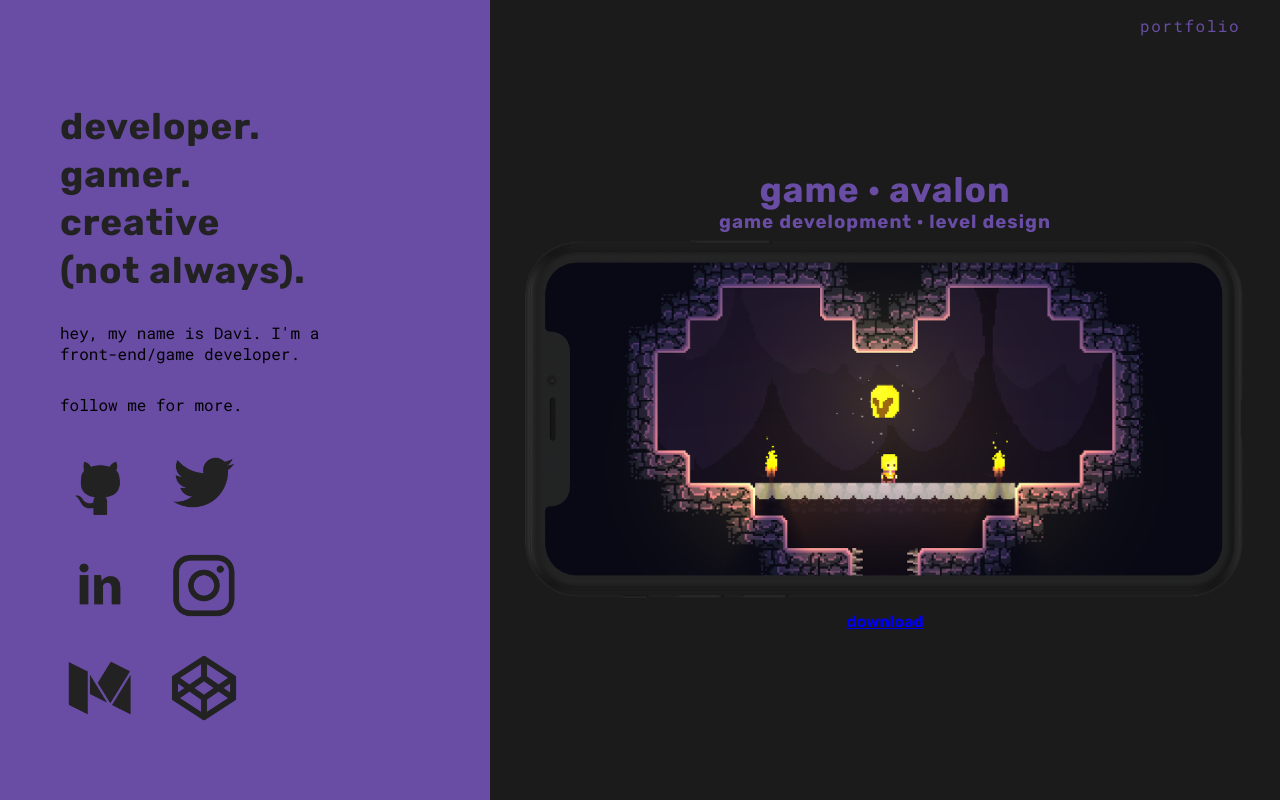
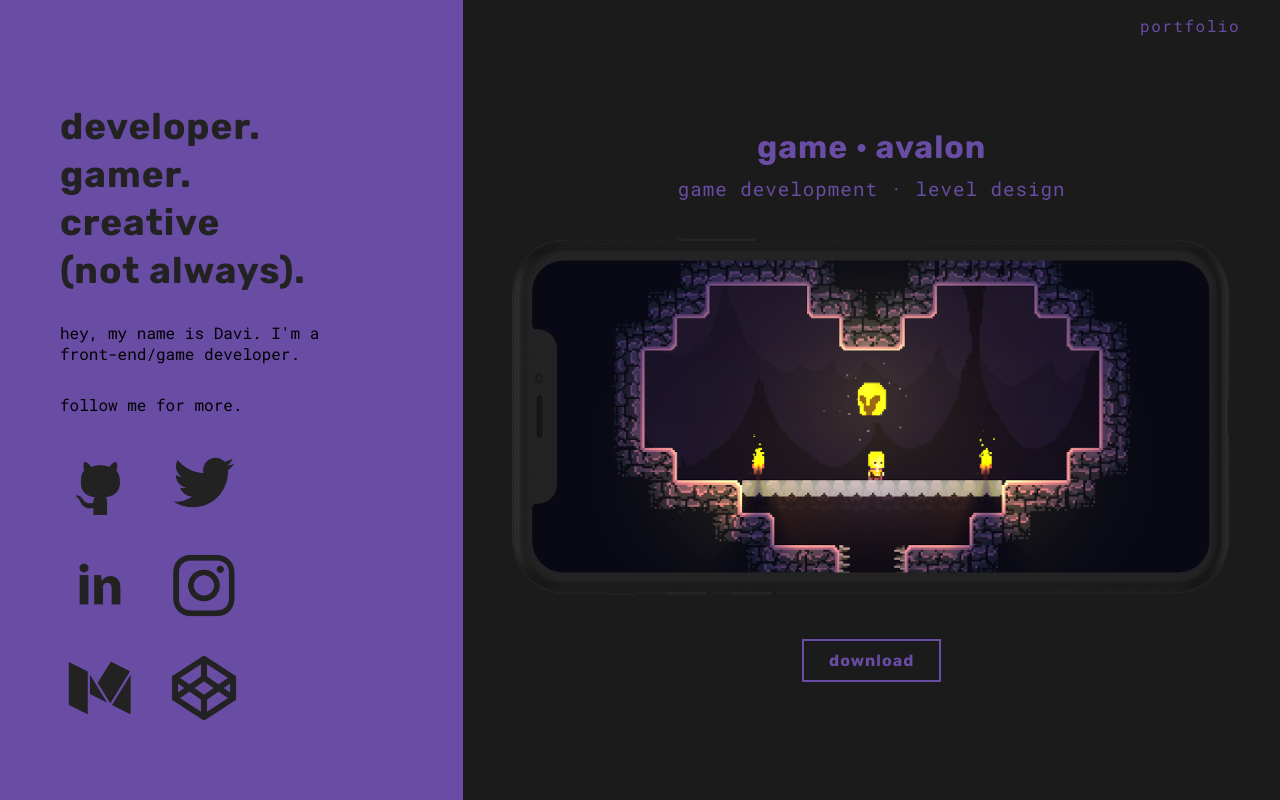
Before and after one commit to baptixta/baptixta.github.io, a website: page index.html in a window 1280 px wide. Drawn offline with nearby package versions, Linux system fonts and the light colour scheme.

Commit message:
baptixta | portfolio done (until now)

```diff
--- a/assets/js/index.js
+++ b/assets/js/index.js
@@ -1,11 +1,18 @@
+// side content
 const title = document.querySelectorAll('.me > div > h1');
 const text = document.querySelectorAll('.me > div > p');
 const socialMedia = document.querySelectorAll('.social-media > a');
 
+// main content
+const portfolio = document.querySelector('.main-content > h2');
+const portfolioTitle = document.querySelector('.portfolio > h2');
+const portfolioDesc = document.querySelector('.portfolio > h3');
+
 // Animation - Timeline (Desktop)
-const tl = new TimelineMax({delay: .3});
+const tl = new TimelineMax({delay: .25});
 tl.fromTo(title, .4, {opacity:0, y: -25}, {opacity:1, y: 0}, 0);
 tl.staggerFromTo(text, .4, {opacity: 0, x: -5}, {opacity: 1, x: 0, delay: .4}, .2, 0)
 tl.staggerFromTo(socialMedia, .3, {opacity:0, x: -8}, {opacity:1, x: 0, delay: .7}, .1, 0);
-
-// Animation - Timeline (Mobile)
+tl.fromTo(portfolio, .4, {opacity: 0, x: -5}, {opacity: 1, x: 0}, 0);
+tl.fromTo(portfolioTitle, .4, {opacity: 0, x: -15}, {opacity: 1, x: 0}, 0);
+tl.fromTo(portfolioDesc, .4, {opacity: 0, x: -15}, {opacity: 1, x: 0}, 0);
--- a/assets/sass/_home/_home.scss
+++ b/assets/sass/_home/_home.scss
@@ -30,7 +30,7 @@ h2 {
     background: $text;
     grid-area: me;
     height: 100vh;
-    padding: 0 100px 0 60px;
+    padding: 0 60px;
 }
 
 .about-me {
@@ -120,6 +120,16 @@ h2 {
         background-color: $bege;
     }
 
+    h2 {
+        font-size: 2rem;
+        margin: 10px 0px;
+    }
+
+    h3  {
+        font: 1.2rem 'Roboto Mono';
+        margin: 0px 0px 30px;
+    }
+
     h2, h3 {
         color: $text;
         letter-spacing: 1px;
@@ -135,6 +145,22 @@ h2 {
     height: auto;
     margin: 0 auto;
     max-width: 100%;
+}
+
+.btn-download {
+    border: 2px solid $text;
+    color: $text;
+    letter-spacing: 1px;
+    margin-top: 30px;
+    padding: 10px 25px;
+    text-decoration: none;
+    transition: all .4s ease;
+
+    &:hover, &:active {
+        color: $background-main;
+        background-color: $text;
+        border: 2px solid $text;
+    }
 }
 
 
@@ -221,7 +247,10 @@ h2 {
     }
 
     /* Main Content */
-
+    .main-content > h2 {
+        left: 0;
+        right: 0;
+    }
 }
 
 @media (max-width: 420px) {
--- a/index.html
+++ b/index.html
@@ -60,14 +60,25 @@
           <h3>game development &middot; level design</h3>
 
           <div class="portfolio-image">
-            <img src="dist/img/avalon.png" alt="Avalon Game" class="mockup">
+            <a href="https://play.google.com/store/apps/details?id=com.keydstudio.avalon" target="_blank">
+              <img src="dist/img/avalon.png" alt="Avalon Game" class="mockup">
+            </a>
           </div>
 
-          <a href="https://play.google.com/store/apps/details?id=com.keydstudio.avalon" target="_blank">download</a>
+          <a href="https://play.google.com/store/apps/details?id=com.keydstudio.avalon" target="_blank" class="btn-download">download</a>
       </div>
 
       <div class="portfolio bege">
+        <h2>site &middot; keyd studio</h2>
+          <h3>web development &middot; made with &#9829;</h3>
 
+          <div class="portfolio-image">
+            <a href="https://play.google.com/store/apps/details?id=com.keydstudio.avalon" target="_blank">
+              <img src="dist/img/keyd-studio.png" alt="Avalon Game" class="mockup">
+            </a>
+          </div>
+
+          <a href="https://studio.gokeyd.com/" target="_blank" class="btn-download">site</a>
       </div>
   </section>
 
```
Also changed, not shown: assets/css/style.css, dist/img/keyd-studio.png (added), dist/style.css.
